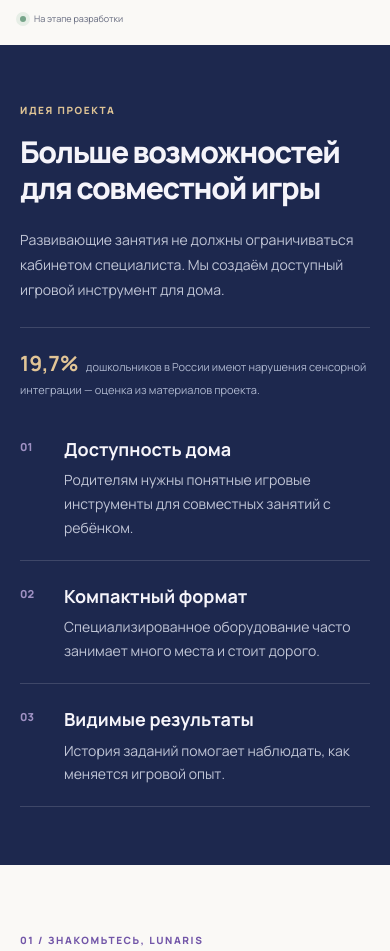
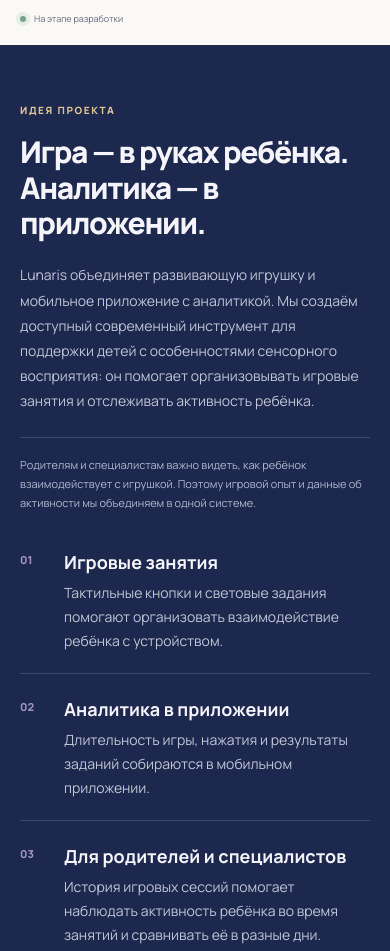
Before and after one commit to ReTrOBANAN/lunaris-site, a plain HTML site: page index.html in a window 390 px wide. Shown: the part 1005-1956 px from the top of the page. Drawn offline with Linux system fonts and the light colour scheme.

Commit message:
Emphasize mobile analytics in Lunaris project idea

```diff
--- a/index.html
+++ b/index.html
@@ -58,14 +58,14 @@
   <div class="wrap cols">
     <div>
       <p class="eyebrow">Идея проекта</p>
-      <h2>Больше возможностей<br>для совместной игры</h2>
-      <p class="lead">Развивающие занятия не должны ограничиваться кабинетом специалиста. Мы создаём доступный игровой инструмент для дома.</p>
-      <p class="research-note"><strong>19,7%</strong> дошкольников в России имеют нарушения сенсорной интеграции — оценка из материалов проекта.</p>
+      <h2>Игра — в руках ребёнка.<br>Аналитика — в приложении.</h2>
+      <p class="lead">Lunaris объединяет развивающую игрушку и мобильное приложение с аналитикой. Мы создаём доступный современный инструмент для поддержки детей с особенностями сенсорного восприятия: он помогает организовывать игровые занятия и отслеживать активность ребёнка.</p>
+      <p class="research-note">Родителям и специалистам важно видеть, как ребёнок взаимодействует с игрушкой. Поэтому игровой опыт и данные об активности мы объединяем в одной системе.</p>
     </div>
     <ul class="rows">
-      <li><b>Доступность дома</b><span>Родителям нужны понятные игровые инструменты для совместных занятий с ребёнком.</span></li>
-      <li><b>Компактный формат</b><span>Специализированное оборудование часто занимает много места и стоит дорого.</span></li>
-      <li><b>Видимые результаты</b><span>История заданий помогает наблюдать, как меняется игровой опыт.</span></li>
+      <li><b>Игровые занятия</b><span>Тактильные кнопки и световые задания помогают организовать взаимодействие ребёнка с устройством.</span></li>
+      <li><b>Аналитика в приложении</b><span>Длительность игры, нажатия и результаты заданий собираются в мобильном приложении.</span></li>
+      <li><b>Для родителей и специалистов</b><span>История игровых сессий помогает наблюдать активность ребёнка во время занятий и сравнивать её в разные дни.</span></li>
     </ul>
   </div>
 </section>
```
